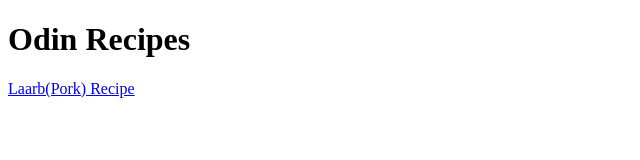
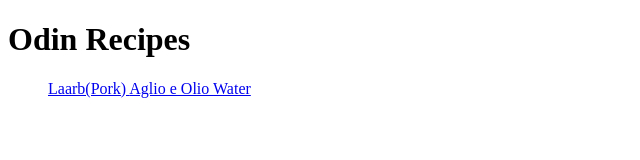
Before and after one commit to dpsiu/odin-recipes, a plain HTML site: page index.html in a window 1280 px wide. Shown: the whole page, without its empty margins (0-640 px from the left). Drawn offline with Linux system fonts and the light colour scheme.

Commit message:
../index.html

```diff
--- a/index.html
+++ b/index.html
@@ -9,7 +9,11 @@
 
 <body>
     <h1>Odin Recipes</h1>
-    <a href="recipes/laarb.html"> Laarb(Pork) Recipe </a>
+    <ul>
+        <a href="recipes/laarb.html"> Laarb(Pork) </a>
+        <a href="recipes/spaghetti-aglio-e-olio.html"> Aglio e Olio </a>
+        <a href="recipes/water.html">Water</a>
+    </ul>
 </body>
 
 
```
